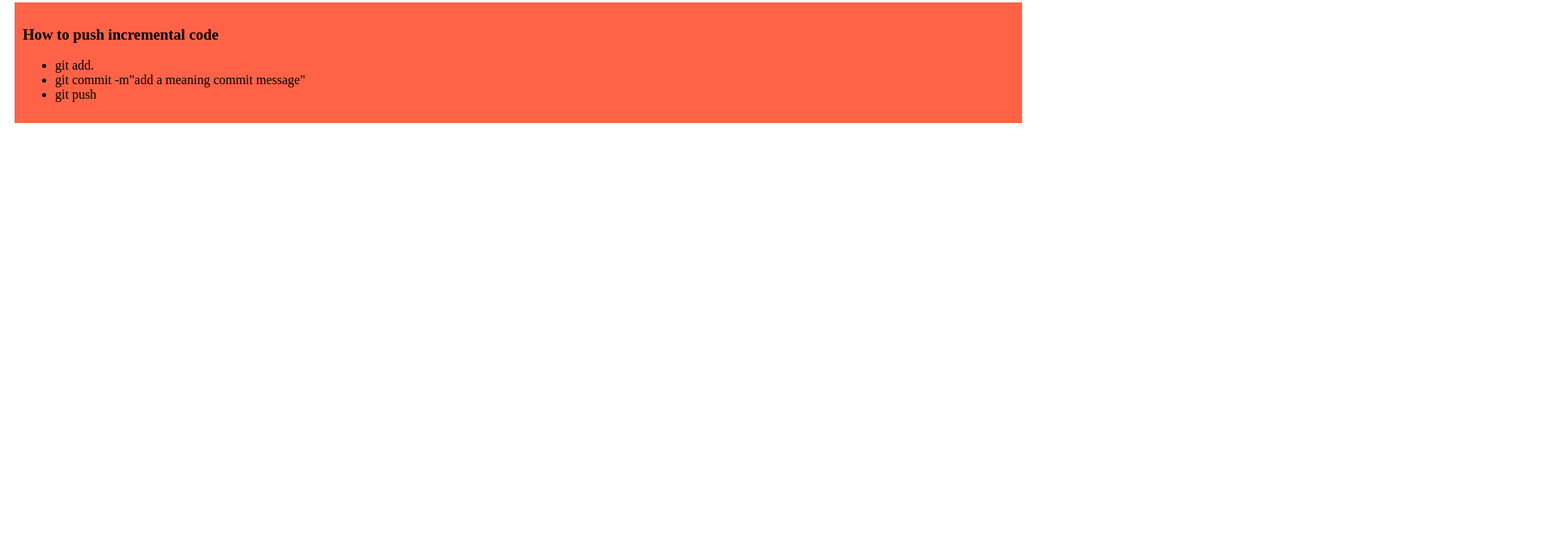
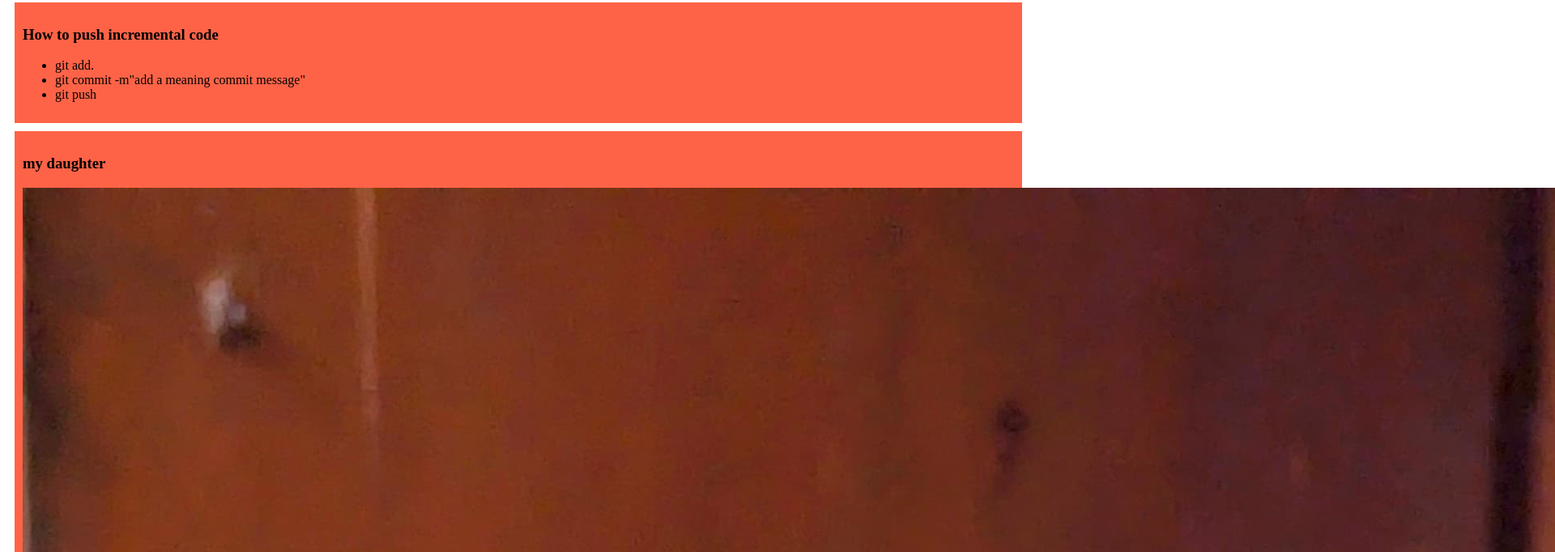
Before and after one commit to ashrafulislam-1/my-simple-website, a plain HTML site: page index.html in a window 1280 px wide. Shown: the part 434-1116 px from the top of the page at 81% size, 1920 px wide, since content can reach past the window. Before the commit the page ends 800 px from the top, so only its background shows below. Drawn offline with Linux system fonts and the light colour scheme.

Commit message:
added my daughter picture

```diff
--- a/index.html
+++ b/index.html
@@ -33,5 +33,9 @@
             <li>git push</li>
         </ul>
     </div>
+    <div>
+        <h3>my daughter</h3>
+        <img src="styles/my daughter.jpg" alt="">
+    </div>
 </body>
 </html>
```
Also changed, not shown: styles/my daughter.jpg (added).
